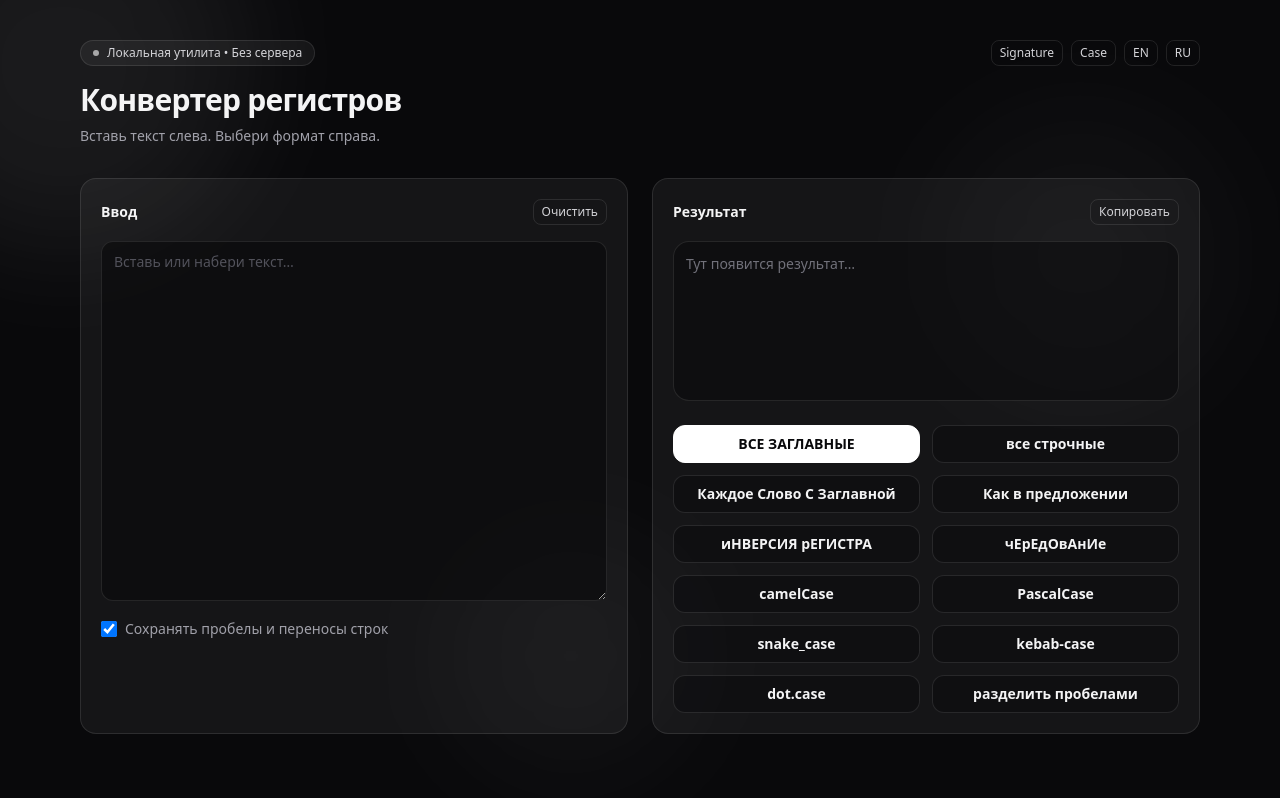
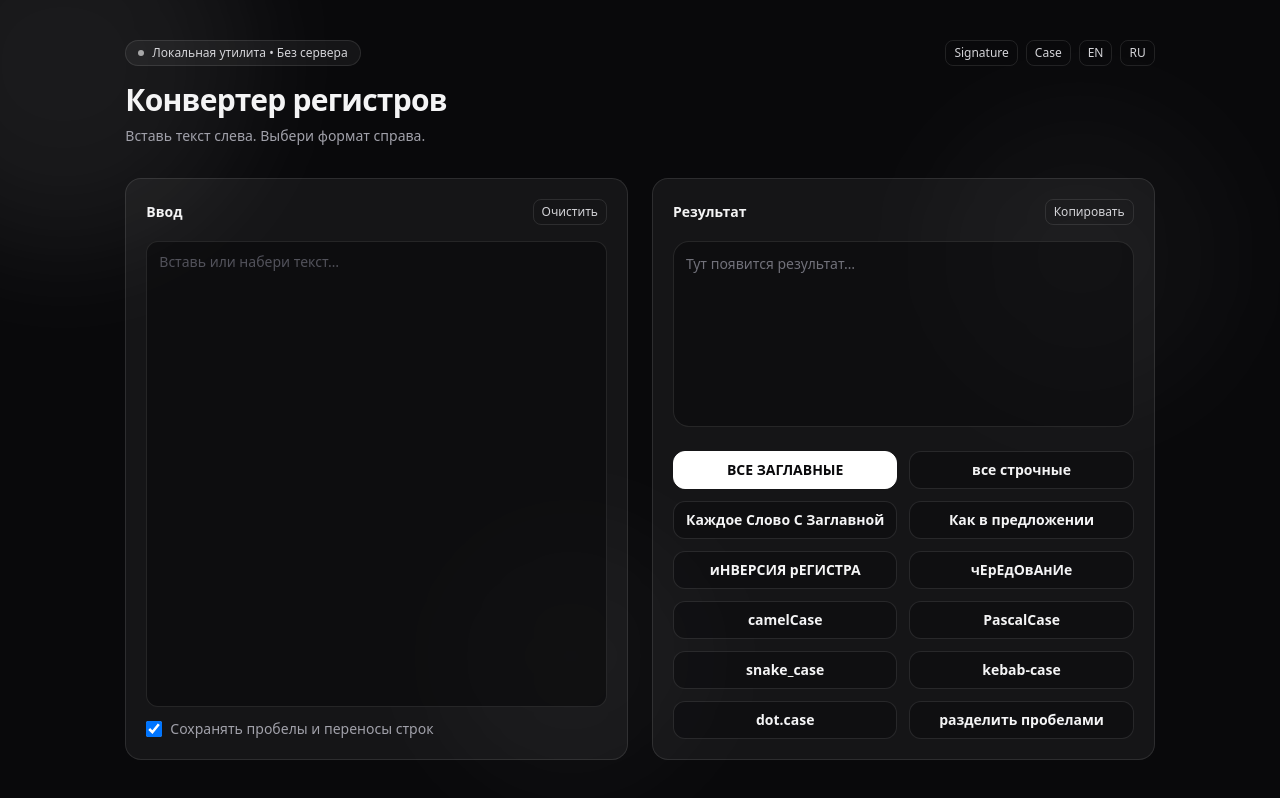
Before and after one commit to katoblackmore/case-converter-1.0, a React (Vite) app: page / in a window 1280 px wide. Built offline with nearby package versions, Linux system fonts and the light colour scheme.

Commit message:
feat: layout adjustments to stretch cards to viewport
Ensure full viewport height for Input and Result cards with flex columns and textareas.

```diff
--- a/src/App.tsx
+++ b/src/App.tsx
@@ -329,7 +329,7 @@ export default function App() {
   }, []);
 
   return (
-    <div className="min-h-screen bg-zinc-950 text-zinc-100">
+    <div className="h-screen bg-zinc-950 text-zinc-100 flex flex-col overflow-hidden">
       <div className="pointer-events-none fixed inset-0 opacity-70">
         <div className="absolute -top-32 -left-32 h-96 w-96 rounded-full bg-white/10 blur-3xl" />
         <div className="absolute top-24 right-10 h-80 w-80 rounded-full bg-white/5 blur-3xl" />
@@ -342,7 +342,7 @@ export default function App() {
         </div>
       )}
 
-      <div className="relative mx-auto max-w-6xl px-4 py-8 md:py-10">
+      <div className="relative mx-auto max-w-6xl px-4 py-8 md:py-10 flex flex-col flex-1 min-h-0">
         <header className="mb-6 md:mb-8">
           <div className="flex items-center justify-between gap-3">
             <div className="inline-flex items-center gap-2 rounded-full border border-white/10 bg-white/5 px-3 py-1 text-xs text-zinc-300">
@@ -381,9 +381,9 @@ export default function App() {
         )}
 
         {view === "case" && (
-          <div className="grid grid-cols-1 lg:grid-cols-2 gap-4 lg:gap-6">
-            <div className="rounded-2xl border border-white/10 bg-white/5 p-4 md:p-5">
-              <div className="flex items-center justify-between">
+          <div className="grid grid-cols-1 lg:grid-cols-2 gap-4 lg:gap-6 flex-1 min-h-0">
+            <div className="rounded-2xl border border-white/10 bg-white/5 p-4 md:p-5 flex flex-col min-h-0 overflow-hidden">
+              <div className="flex items-center justify-between shrink-0">
                 <div className="text-sm font-semibold">{t.input}</div>
                 <button type="button" onClick={() => setInput("")} className={buttonGhost}>
                   {t.clear}
@@ -394,10 +394,10 @@ export default function App() {
                 value={input}
                 onChange={(e) => setInput(e.target.value)}
                 placeholder={t.placeholder}
-                className="mt-4 w-full min-h-[360px] resize-y rounded-xl bg-zinc-950/60 border border-white/10 px-3 py-2.5 text-sm text-zinc-100 placeholder:text-zinc-600 outline-none focus:ring-2 focus:ring-white/20"
+                className="mt-4 w-full flex-1 min-h-0 resize-none rounded-xl bg-zinc-950/60 border border-white/10 px-3 py-2.5 text-sm text-zinc-100 placeholder:text-zinc-600 outline-none focus:ring-2 focus:ring-white/20"
               />
 
-              <label className="mt-3 flex items-center gap-2 text-sm text-zinc-400">
+              <label className="mt-3 flex items-center gap-2 text-sm text-zinc-400 shrink-0">
                 <input
                   type="checkbox"
                   checked={preserve}
@@ -408,8 +408,8 @@ export default function App() {
               </label>
             </div>
 
-            <div className="rounded-2xl border border-white/10 bg-white/5 p-4 md:p-5">
-              <div className="flex items-center justify-between">
+            <div className="rounded-2xl border border-white/10 bg-white/5 p-4 md:p-5 flex flex-col min-h-0 overflow-hidden">
+              <div className="flex items-center justify-between shrink-0">
                 <div className="text-sm font-semibold">{t.output}</div>
                 <button type="button" onClick={onCopy} className={buttonGhost} disabled={!output.trim()}>
                   {t.copy}
@@ -418,12 +418,12 @@ export default function App() {
 
               <div
                 ref={outputRef}
-                className="mt-4 rounded-2xl border border-white/10 bg-zinc-950/50 p-3 text-sm whitespace-pre-wrap break-words min-h-[160px] select-text"
+                className="mt-4 rounded-2xl border border-white/10 bg-zinc-950/50 p-3 text-sm whitespace-pre-wrap break-words flex-1 min-h-0 overflow-y-auto select-text"
               >
                 {output || <span className="text-zinc-500">{t.empty}</span>}
               </div>
 
-              <div className="mt-6 grid grid-cols-1 md:grid-cols-2 gap-3">
+              <div className="mt-6 grid grid-cols-1 md:grid-cols-2 gap-3 shrink-0">
                 {Object.entries(t.actions).map(([key, label]) => {
                   const k = key as ActionKey;
                   const isActive = active === k;
--- a/src/index.css
+++ b/src/index.css
@@ -3,5 +3,5 @@
 @tailwind utilities;
 
 /* Small sane defaults */
-html, body { height: 100%; }
+html, body, #root { height: 100%; }
 body { margin: 0; }
```
Also changed, not shown: 1 other file (tests, documents, lock files or other folders).
